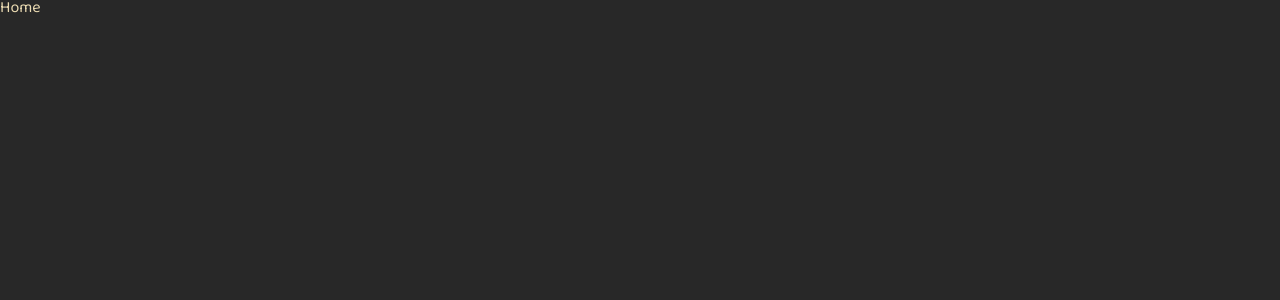
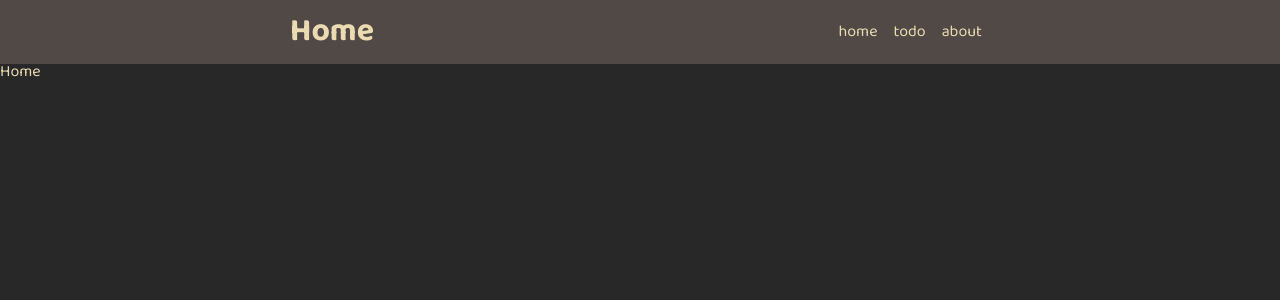
Before and after one commit to RonaldoSetzer/frontend-react, a React (Create React App) app: page / in a window 1280 px wide. Shown: the top 300 px of the page. Built offline with nearby package versions, Linux system fonts and the light colour scheme.

Commit message:
feat: Implements Header to app

```diff
--- a/src/App.js
+++ b/src/App.js
@@ -3,12 +3,14 @@ import { BrowserRouter } from 'react-router-dom';
 
 import GlobalStyles from './styles/global';
 import Routes from './routes';
+import Header from './components/Header';
 
 function App() {
   return (
     <div>
       <GlobalStyles />
       <BrowserRouter>
+        <Header />
         <Routes />
       </BrowserRouter>
     </div>
```
